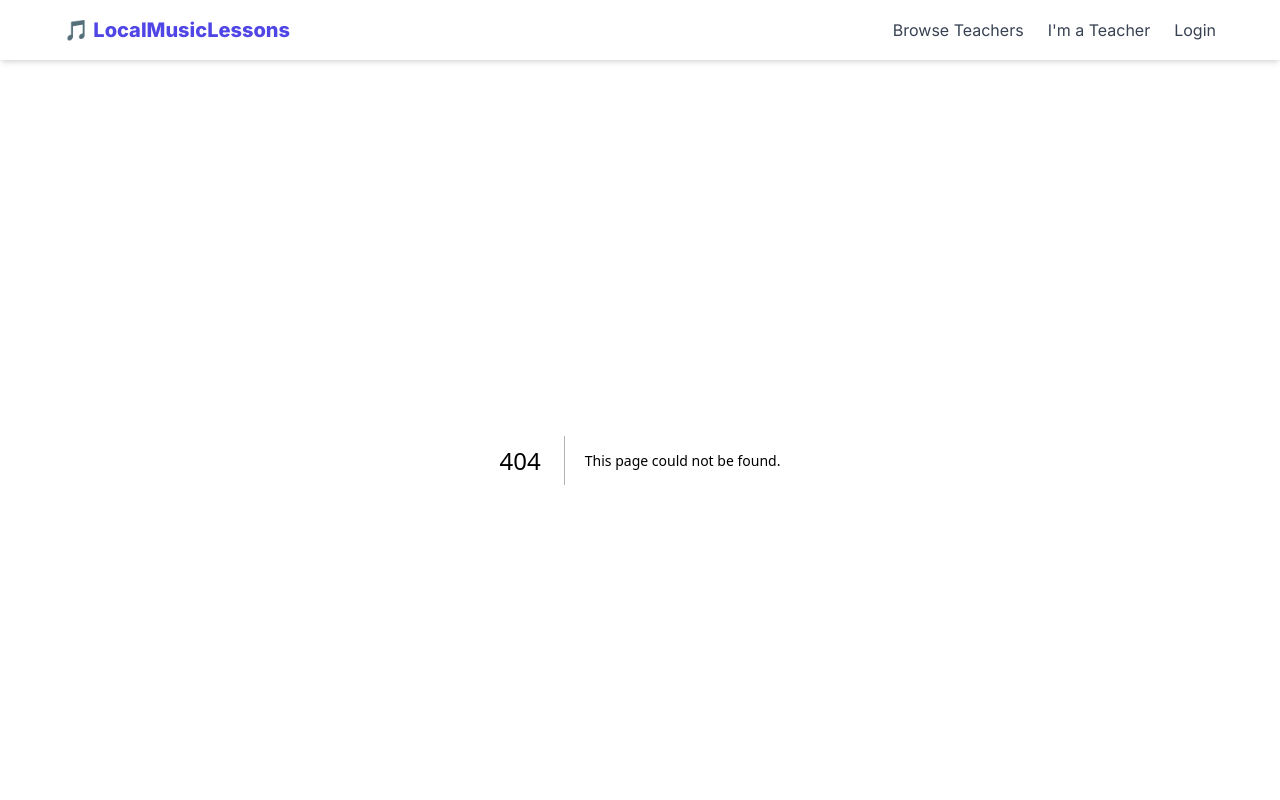
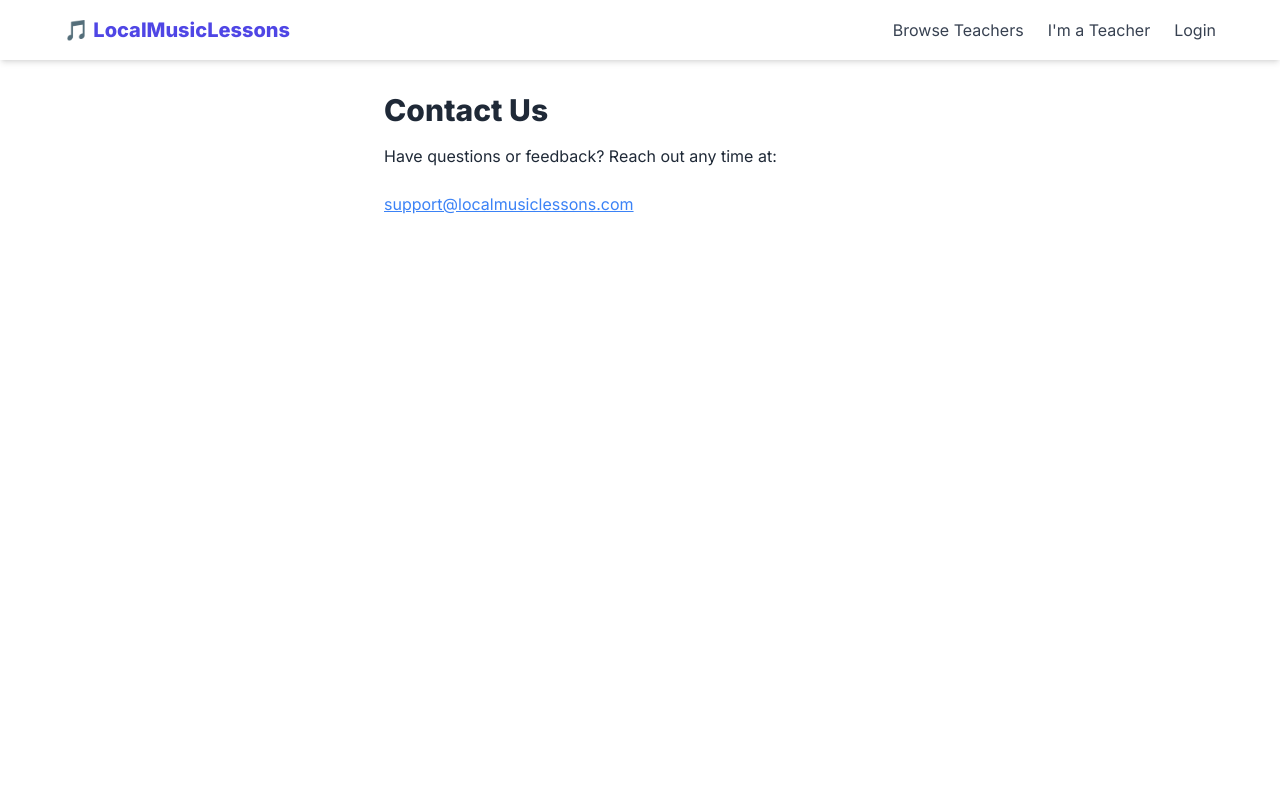
Before and after one commit to whitewallz/localmusiclessons, a Next.js app: page /contact in a window 1280 px wide. Before the commit this address had no page. Shown: the top 800 px of the page. Built offline with nearby package versions, Linux system fonts and the light colour scheme.

Commit message:
Create contact.tsx

```diff
--- /dev/null
+++ b/pages/contact.tsx
@@ -0,0 +1,11 @@
+export default function ContactPage() {
+  return (
+    <main className="max-w-xl mx-auto p-8">
+      <h1 className="text-3xl font-bold mb-4">Contact Us</h1>
+      <p className="mb-6">Have questions or feedback? Reach out any time at:</p>
+      <a href="mailto:support@localmusiclessons.com" className="text-blue-500 underline">
+        support@localmusiclessons.com
+      </a>
+    </main>
+  )
+}
```
